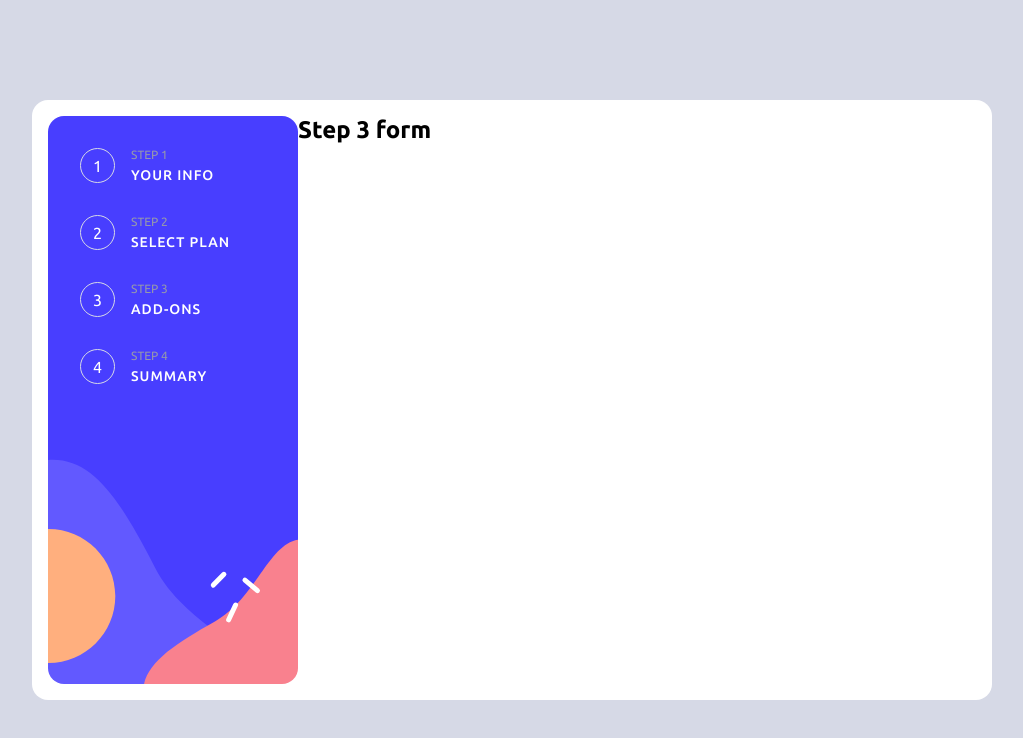
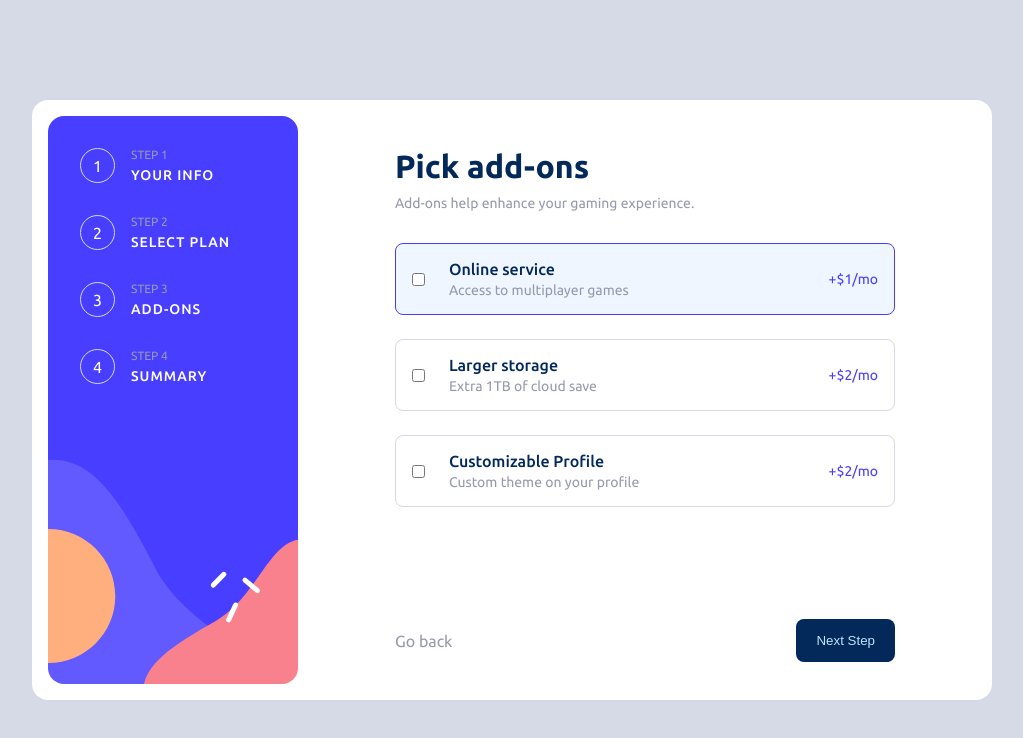
Before and after one commit to mnacfil/frontendmentor-Multi-step-form, a React (Create React App) app in the folder multi-step-form/: page / in a window 1280 px wide. Shown: the top 738 px of the page, without its empty margins (128-1151 px from the left). Built offline with nearby package versions, Linux system fonts and the light colour scheme.

Commit message:
Done steps 3

```diff
--- a/multi-step-form/src/components/Step3Form.js
+++ b/multi-step-form/src/components/Step3Form.js
@@ -1,9 +1,110 @@
 import React from 'react'
+import styled from 'styled-components';
+import CheckMark from '../assets/images/icon-checkmark.svg';
 
 const Step3Form = () => {
   return (
-    <h2>Step 3 form</h2>
+    <Wrapper>
+      <form className="form">
+        <div className="form-content">
+          <h2>
+            Pick add-ons
+          </h2>
+          <p>
+            Add-ons help enhance your gaming experience.
+          </p>
+          <div className="addOns-container">
+            <article className='item active-adds-on'>
+              <input type="checkbox" className='item-check' />
+              <div>
+                <h4>Online service</h4>
+                <p>Access to multiplayer games</p>
+              </div>
+              <p className='item-rate'>
+                +$1/mo
+              </p>
+            </article>
+            <article className='item'>
+              <input type="checkbox" className='item-check' />
+              <div>
+                <h4>Larger storage</h4>
+                <p>Extra 1TB of cloud save</p>
+              </div>
+              <p className='item-rate'>
+                +$2/mo
+              </p>
+            </article>
+            <article className='item'>
+              <input type="checkbox" className='item-check' />
+              <div>
+                <h4>Customizable Profile</h4>
+                <p>Custom theme on your profile</p>
+              </div>
+              <p className='item-rate'>
+                +$2/mo
+              </p>
+            </article>
+          </div>
+        </div>
+        <div className='form-button'>
+          <a href="#" className='goBack-btn'>Go back</a>
+          <button className='next-btn'>Next Step</button>
+        </div>
+      </form>
+    </Wrapper>
   )
 }
 
+const Wrapper = styled.div`
+
+  .addOns-container {
+
+
+    .item {
+      border: 1px solid var(--Light-gray);
+      padding: 1rem;
+      display: grid;
+      grid-template-columns: auto 1fr auto;
+      align-items: center;
+      border-radius: 0.5rem;
+
+
+      .item-check {
+        margin-right: 1.5rem;
+      }
+      /* .item-check:checked {
+        background-color: var(--purplish-blue) !important;
+        color: red;
+      } */
+      .item-rate {
+        color: var(--purplish-blue);
+      }
+      p {
+        margin: 0;
+      }
+      h4 {
+        font-size: 16px;
+        font-weight: 500;
+        color: var(--marine-blue);
+        margin-bottom: 4px;
+      }
+      h4 + p {
+        color: var(--Cool-gray);
+        font-weight: 400;
+        font-size: 14px;
+      }
+    }
+    .item:not(:last-child) {
+      margin-bottom: 1.5rem;
+    }
+    .item:hover {
+      border: 1px solid var(--purplish-blue);
+    }
+    .active-adds-on {
+      border: 1px solid var(--purplish-blue);
+      background-color: var(--Magnolia);
+    }
+  }
+`;
+
 export default Step3Form
--- a/multi-step-form/src/index.css
+++ b/multi-step-form/src/index.css
@@ -55,6 +55,9 @@ body {
   border-radius: 8px;
   display: inline-block;
 }
+.next-btn:hover {
+  opacity: 0.9;
+}
 .goBack-btn {
   text-decoration: none;
   color: var(--Cool-gray);
```
